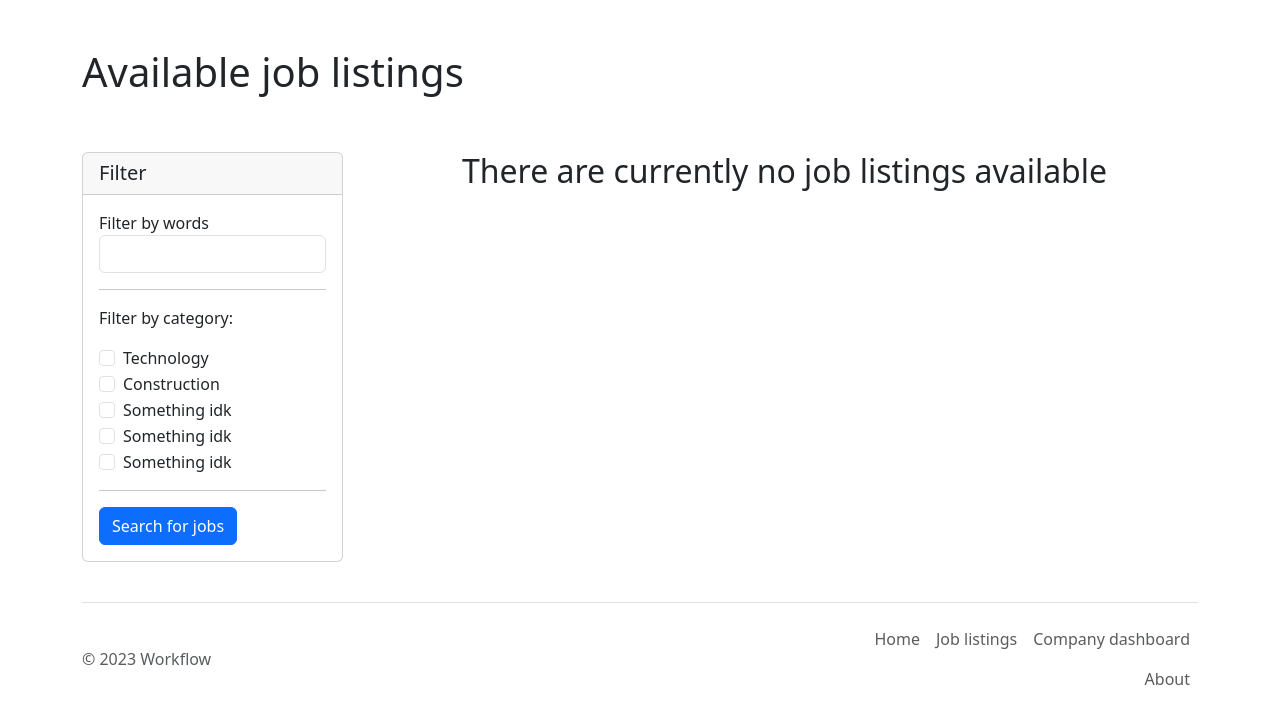
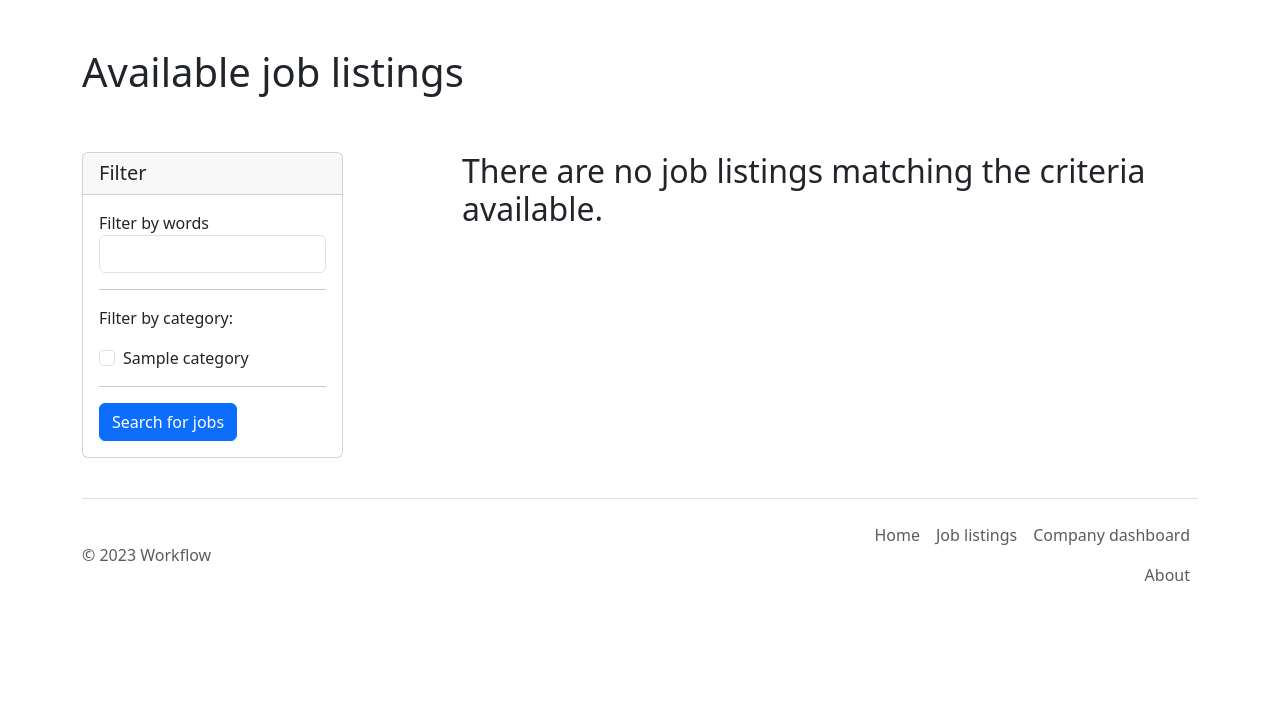
Before and after one commit to ostepizza/workflow, a PHP site: page /jobs/index.php in a window 1280 px wide. Shown: the part 56-780 px from the top of the page. Run offline with PHP 8.4, Linux system fonts and the light colour scheme; data comes from the database, SQL or seed files in the repository; tables that the repository leaves empty hold one stand-in row (values such as "Sample post").

Commit message:
Filtering on listing overview works
- Filtering job listings now work on the overview of available job listings
- Other minor changes to jobs/index
- Added a searchListings()-method in the DBHandlerListing

```diff
--- a/assets/include/DBHandler.php
+++ b/assets/include/DBHandler.php
@@ -713,6 +713,46 @@ class DBHandlerListing extends DBHandlerCompany {
         }
     }
 
+    // Searches for listings matching a filter word and an array of category IDs. Returns false if something goes wrong.
+    function searchListings($filterWord, $categoryIds) {
+        // Add % to the beginning and end of the filter word, so it can match words that contain the filter word
+        $filterWord = "%" . $filterWord . "%";
+
+        // Check if the categoryIds array is empty
+        if(empty($categoryIds)) {
+            // If it is, modify the SQL query to not include the IN clause
+            $sql = "SELECT jl.*, c.name as company_name, jc.title as category_title
+                    FROM `job_listing` jl
+                    JOIN `company` c ON jl.company_id = c.id
+                    LEFT JOIN `job_category` jc ON jl.job_category_id = jc.id
+                    WHERE jl.`name` LIKE ? AND jl.`published` = 1 AND DATE(jl.`deadline`) >= CURDATE()
+                    ORDER BY jl.`deadline` ASC";
+            $stmt = $this->conn->prepare($sql);
+            $stmt->bind_param('s', $filterWord);
+        } else {
+            // If it's not, generate placeholders for each category ID and include the IN clause in the SQL query
+            $placeholders = implode(',', array_fill(0, count($categoryIds), '?'));
+            $sql = "SELECT jl.*, c.name as company_name, jc.title as category_title
+                    FROM `job_listing` jl
+                    JOIN `company` c ON jl.company_id = c.id
+                    LEFT JOIN `job_category` jc ON jl.job_category_id = jc.id
+                    WHERE jl.`name` LIKE ? AND jl.`job_category_id` IN ($placeholders) AND jl.`published` = 1 AND DATE(jl.`deadline`) >= CURDATE()
+                    ORDER BY jl.`deadline` ASC";
+            $stmt = $this->conn->prepare($sql);
+            $stmt->bind_param(str_repeat('s', count($categoryIds) + 1), $filterWord, ...$categoryIds);
+        }
+
+        if($stmt->execute()) {
+            $result = $stmt->get_result();
+            $listings = $result->fetch_all(MYSQLI_ASSOC);
+            $stmt->close();
+            return $listings;
+        } else {
+            $stmt->close();
+            return false;
+        }
+    }
+
     function getTotalViews($companyId) {
         $sql = 'SELECT SUM(views) as total_views FROM `job_listing` WHERE `company_id` = ?';
         $stmt = $this->conn->prepare($sql);
--- a/jobs/index.php
+++ b/jobs/index.php
@@ -4,8 +4,23 @@
 include_once '../assets/include/DBHandler.php';
 $dbhl = new DBHandlerListing();
 
+// Retrieve all categories from the database
+$categories = $dbhl->getAllCategories();
+
+// Retrieve listings from the database, based on the search filter (or show all listings if no filter is set)
+if (isset($_POST['search'])) {
+    if (isset($_POST['categories'])) {
+        $selectedCategories = $_POST['categories'];
+    } else {
+        $selectedCategories = array();
+    }
+    $listings = $dbhl->searchListings($_POST['filterWord'], $selectedCategories);
+} else {
+    $listings = $dbhl->getAllActiveListings();
+}
+
 function display() {
-global $dbhl;
+global $listings, $categories;
 
 ?>
     <!-- Content here -->
@@ -24,50 +39,30 @@ global $dbhl;
                     <span class="h5">Filter</span>
                 </div>
                 <div class="card-body">
+                    <form action="" method="post">
                         <div class="form-group">
-                        <label for="exampleInputPassword1">Filter by words</label>
-                        <input type="search" class="form-control" id="" placeholder="">
+                            <label for="filterWord">Filter by words</label>
+                            <input type="search" class="form-control" id="filterWord" name="filterWord">
                         </div>
                         <hr>
 
                         <p>Filter by category:</p>
+                        <?php
+                        foreach($categories as $category) {
+                            echo '
                             <div class="form-check">
-                        <input class="form-check-input" type="checkbox" value="" id="flexCheckDefault">
-                        <label class="form-check-label" for="flexCheckDefault">
-                            Technology
+                                <input class="form-check-input" type="checkbox" name="categories[]" value="' . $category['id'] . '" id="' . $category['title'] . '">
+                                <label class="form-check-label" for="' . $category['title'] . '">
+                                    ' . $category['title'] . '
                                 </label>
                             </div>
-
-                    <div class="form-check">
-                        <input class="form-check-input" type="checkbox" value="" id="flexCheckDefault">
-                        <label class="form-check-label" for="flexCheckDefault">
-                            Construction
-                        </label>
-                    </div>
-
-                    <div class="form-check">
-                        <input class="form-check-input" type="checkbox" value="" id="flexCheckDefault">
-                        <label class="form-check-label" for="flexCheckDefault">
-                            Something idk
-                        </label>
-                    </div>
-
-                    <div class="form-check">
-                        <input class="form-check-input" type="checkbox" value="" id="flexCheckDefault">
-                        <label class="form-check-label" for="flexCheckDefault">
-                            Something idk
-                        </label>
-                    </div>
-
-                    <div class="form-check">
-                        <input class="form-check-input" type="checkbox" value="" id="flexCheckDefault">
-                        <label class="form-check-label" for="flexCheckDefault">
-                            Something idk
-                        </label>
-                    </div>
+                            ';
+                        }
+                        ?>
 
                         <hr>
-                    <button class="btn btn-primary">Search for jobs</button>
+                        <button type="submit" id="search" name="search" class="btn btn-primary">Search for jobs</button>
+                    </form>
                 </div>
             </div>
             <!-- End of filter box -->
@@ -77,9 +72,7 @@ global $dbhl;
         <div class="col-md-8">
             <!-- Start of cards representing job listings -->
             <?php
-
-            // Retrieve all listings from the database and assign them to $listings
-            if ($listings = $dbhl->getAllActiveListings()) {
+            if (count($listings) > 0) {
                 // Loop through all listings and display them, if there are any
                 foreach($listings as $listing) {
                     // Prepare for absolutely horrible echos
@@ -122,7 +115,7 @@ global $dbhl;
                 }
             } else {
                 // Display a message if there are no listings
-                echo '<p><span class="h2">There are currently no job listings available</span></p>';
+                echo '<p><span class="h2">There are no job listings matching the criteria available.</span></p>';
             }
             ?>
         </div>
```
Lines whose indentation alone changed are shown as unchanged.
